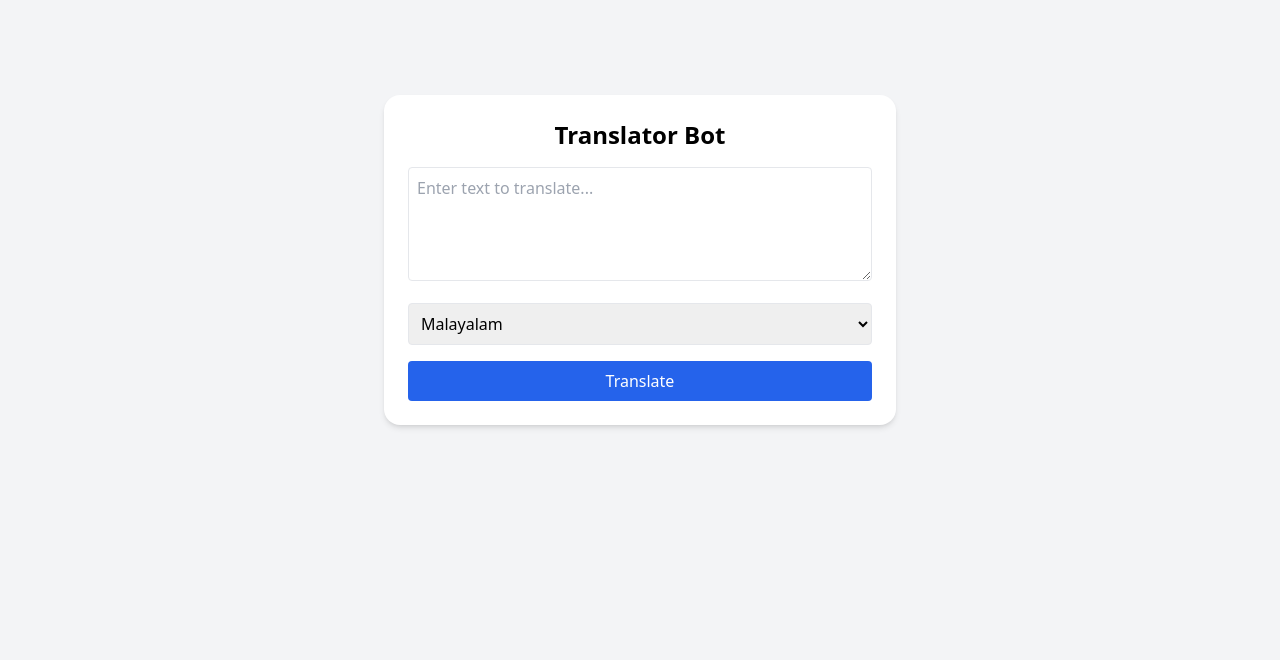
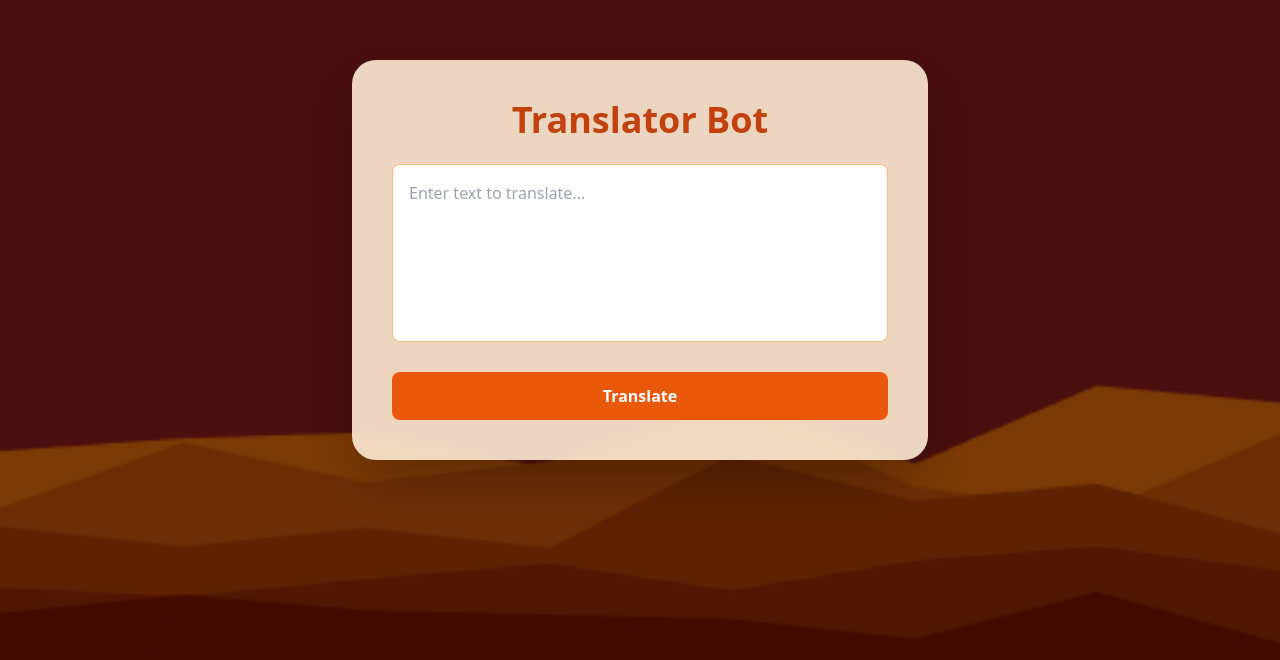
Before and after one commit to Vinayak202003/TranslatorBot, a React (Create React App) app: page / in a window 1280 px wide. Shown: the part 140-800 px from the top of the page. Built offline with nearby package versions, Linux system fonts and the light colour scheme.

Commit message:
some changes in UI , change the background image and color of the interface

```diff
--- a/src/App.js
+++ b/src/App.js
@@ -1,12 +1,32 @@
 import React from "react";
-import Translator from "./components/Translator";
 
 function App() {
   return (
-    <div className="min-h-screen bg-gray-100 flex items-center justify-center p-4">
-      <Translator />
+  <div
+    className="min-h-screen bg-cover bg-center"
+    style={{ backgroundImage: "url('/bgg.png')" }}
+  >
+    <div className="flex items-center justify-center min-h-screen bg-black/50">
+      <div className="bg-orange-100/90 backdrop-blur p-10 rounded-3xl shadow-2xl w-full max-w-xl">
+        <h1 className="text-4xl font-bold text-orange-700 mb-6 text-center">
+          Translator Bot
+        </h1>
+
+      <textarea
+  rows="6"
+  placeholder="Enter text to translate..."
+  className="w-full p-4 rounded-lg border border-orange-300 mb-6 resize-none focus:outline-none focus:ring-2 focus:ring-orange-400"
+/>
+
+
+        <button className="bg-orange-600 hover:bg-orange-700 text-white font-semibold py-3 px-5 rounded-lg w-full transition duration-300">
+          Translate
+        </button>
+      </div>
     </div>
-  );
+  </div>
+);
+
 }
 
 export default App;
```
Also changed, not shown: public/bg.png (added), public/bgg.png (added).
